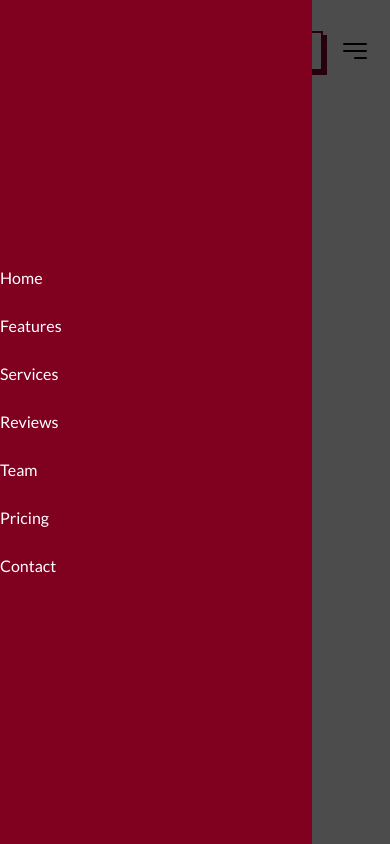
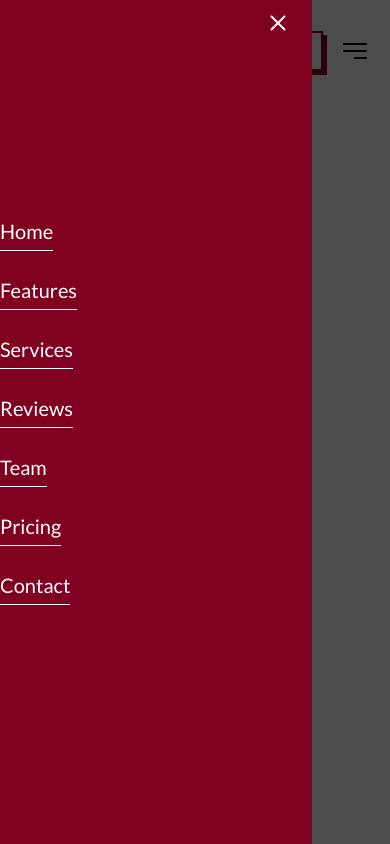
Before and after one commit to berkcantelseren/SnapForge, a Next.js app: page / in a window 390 px wide. Built offline with nearby package versions, Linux system fonts and the light colour scheme.

Commit message:
add closing icon for hamburger and make it responsive for all devices

```diff
--- a/app/components/Home/Navbar/MobileNav.tsx
+++ b/app/components/Home/Navbar/MobileNav.tsx
@@ -1,5 +1,6 @@
 import { navLinks } from "@/constant/constant";
 import Link from "next/link";
+import { CgClose } from "react-icons/cg";
 
 export const MobileNavbar = () => {
   return (
@@ -11,10 +12,14 @@ export const MobileNavbar = () => {
         {navLinks.map((link) => {
           return (
             <Link key={link.id} href={link.url}>
-              <p>{link.label}</p>
+              <p className="text-white w-fit text-[20px] m1-12 border-b-[1.5px] pb-1 border-white sm:text-[30px]">
+                {link.label}
+              </p>
             </Link>
           );
         })}
+        {/* Closing Icon For Hamburger */}
+        <CgClose className="absolute top-[0.7rem] right-[1.4rem] sm:w-8 sm:h-8 w-6 h-6" />
       </div>
     </div>
   );
```
